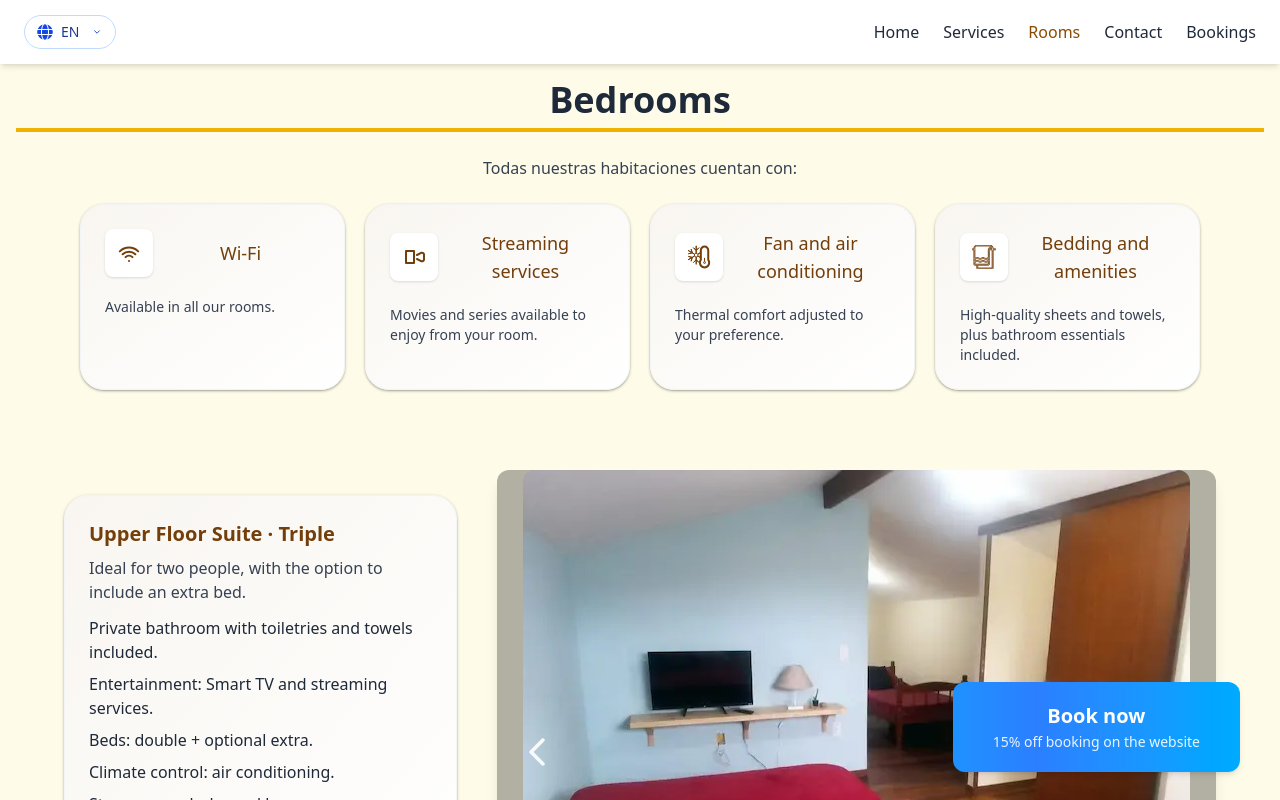
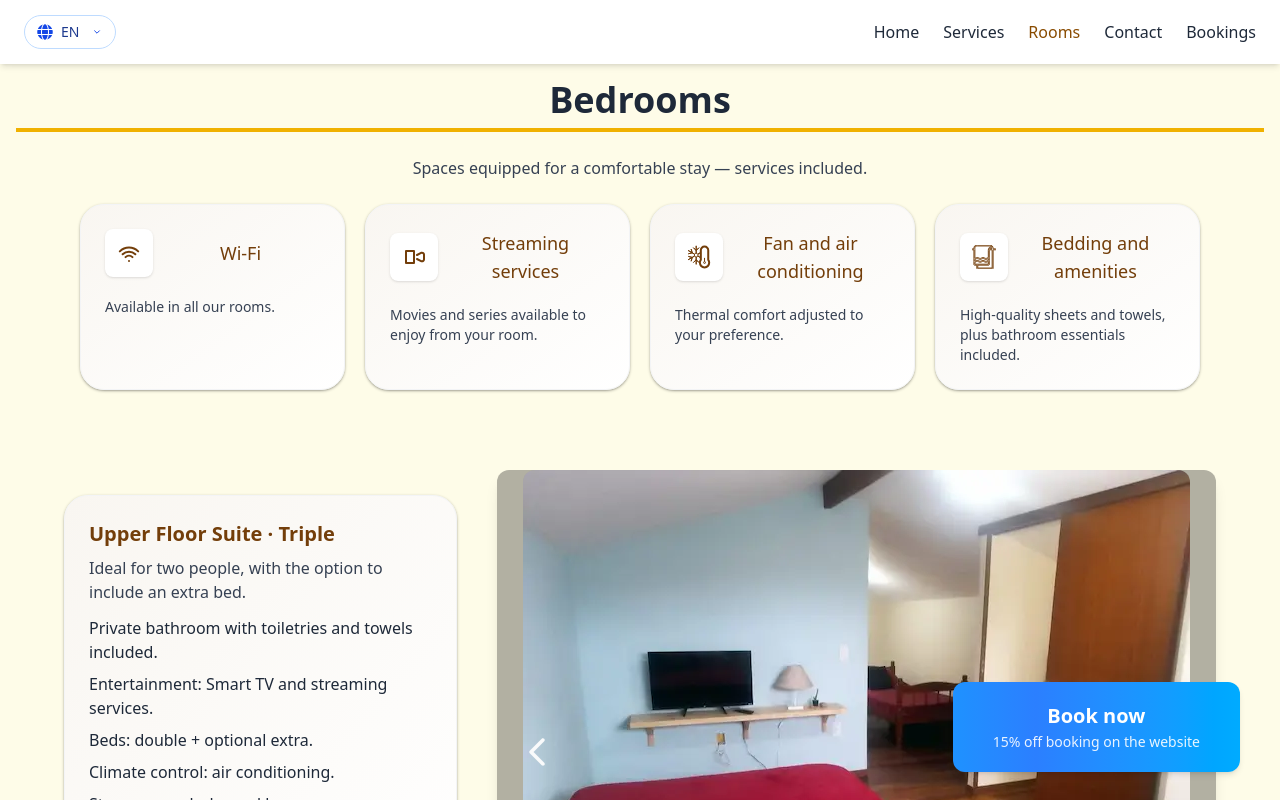
Before and after one commit to LautaroMiceli/corazon-de-geriba, a React (Vite) app: page /accommodations in a window 1280 px wide. Shown: the top 800 px of the page. Built offline with nearby package versions, Linux system fonts and the light colour scheme.

Commit message:
add translation to offeredServices title

```diff
--- a/src/Components/OfferedServices.jsx
+++ b/src/Components/OfferedServices.jsx
@@ -38,7 +38,7 @@ const OfferedServices = () => {
 
     return (
         <div className="w-full mx-auto px-4 pb-12 max-w-6xl">
-            <p className="mb-6 text-sm sm:text-base text-gray-700">Todas nuestras habitaciones cuentan con:</p>
+            <p className="mb-6 text-sm sm:text-base text-gray-700">{t("accommodation.sectionSubtitle")}</p>
 
             <div className="grid grid-cols-2 gap-5 sm:grid-cols-2 lg:grid-cols-4">
                 <ServiceArticleList services={services} />
```
